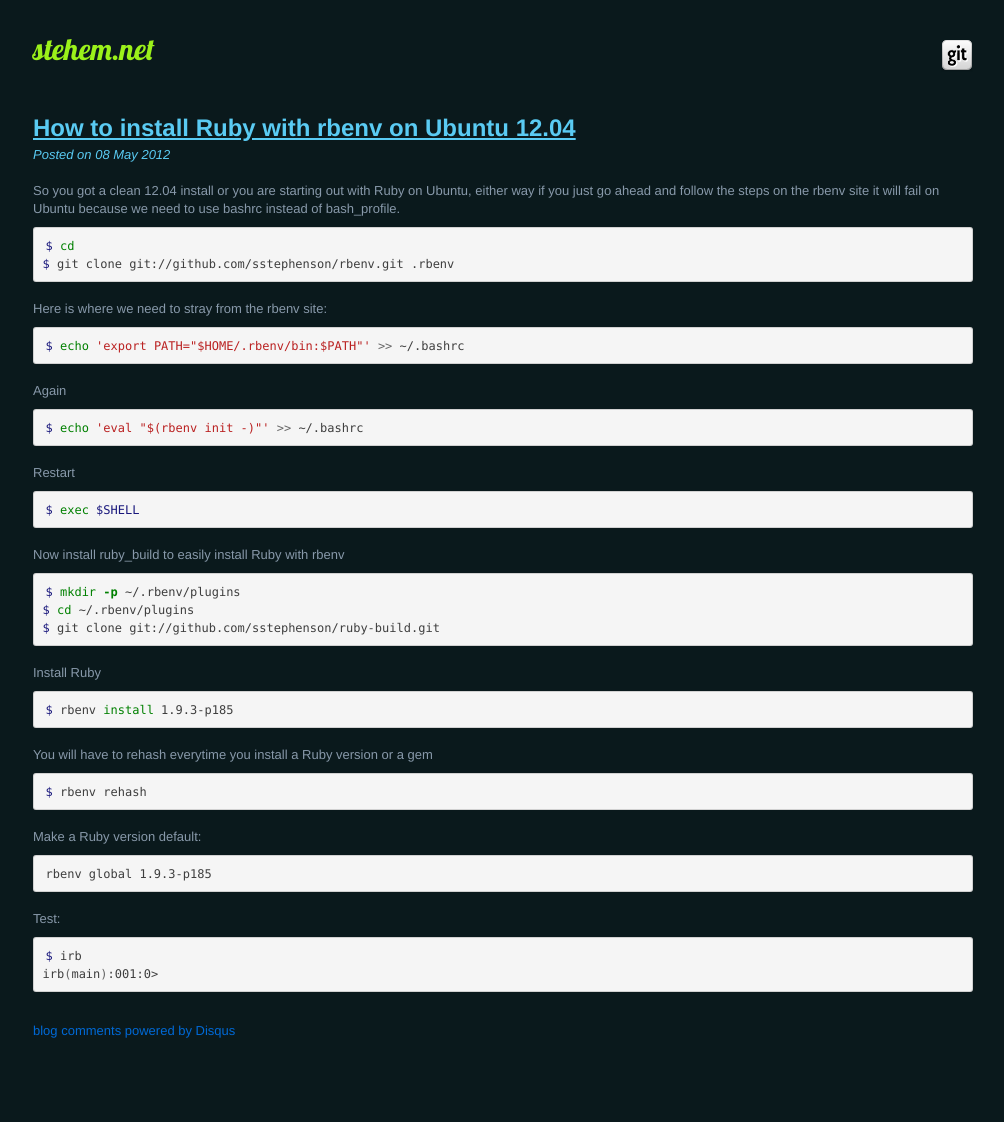
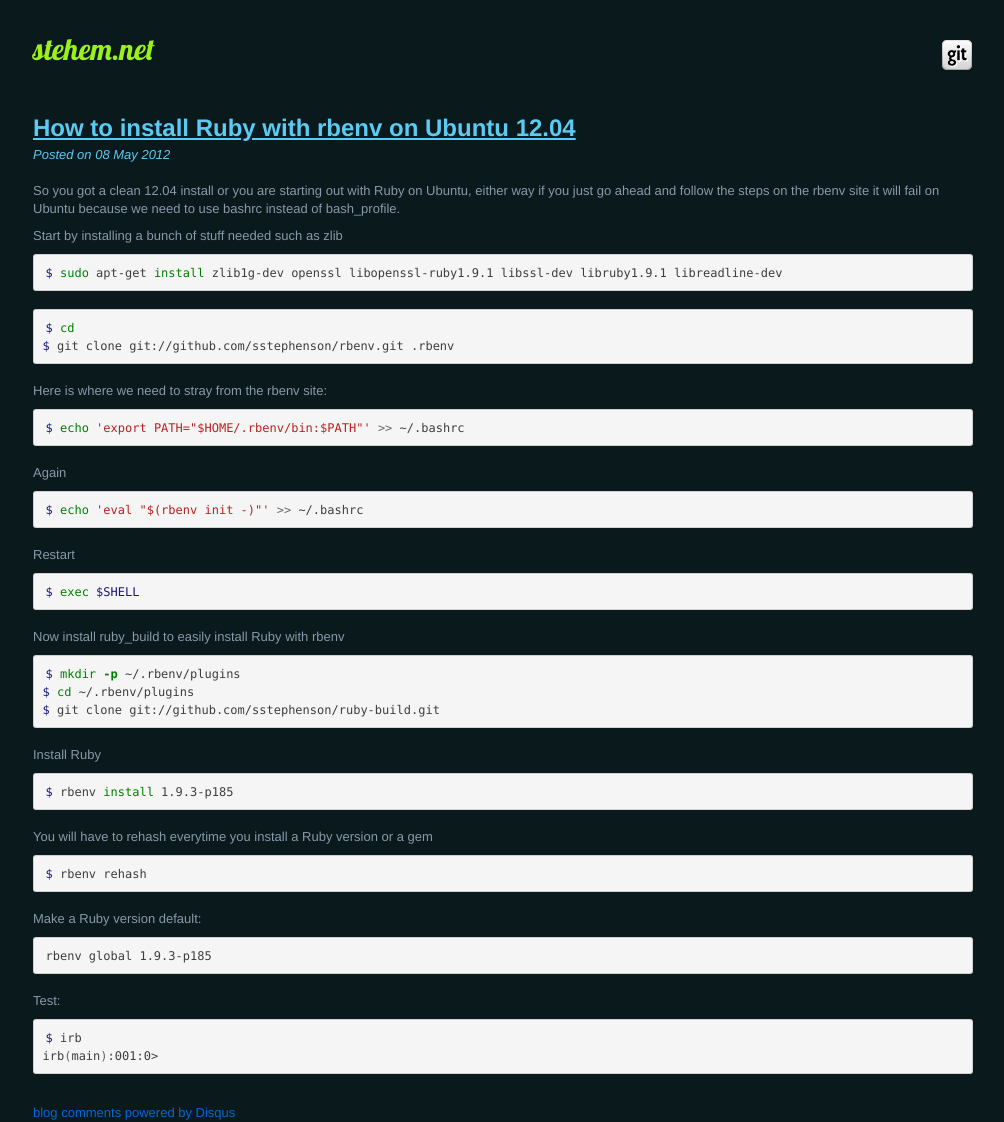
Before and after one commit to stehem/stehem.github.com, a Jekyll site: the page built from _posts/2012-05-08-how-to-install-ruby-with-rbenv-on-ubuntu-12-04.markdown, in a window 1280 px wide. Shown: the whole page, without its empty margins (137-1141 px from the left). Built offline with Jekyll 4.4.1, drawn with Linux system fonts in a browser that asks for light colours; Markdown is read by kramdown in place of the engine named in the settings; comment, search, counter and statistics services are not loaded; before the commit the page ends 1040 px from its top, so only the background shows below that.

Commit message:
goddamn fucking zlib

```diff
--- a/_posts/2012-05-08-how-to-install-ruby-with-rbenv-on-ubuntu-12-04.markdown
+++ b/_posts/2012-05-08-how-to-install-ruby-with-rbenv-on-ubuntu-12-04.markdown
@@ -8,6 +8,11 @@
 So you got a clean 12.04 install or you are starting out with Ruby on Ubuntu, either way if you
 just go ahead and follow the steps on the rbenv site it will fail on Ubuntu because we need to use
 bashrc instead of bash_profile.
+
+Start by installing a bunch of stuff needed such as zlib
+{% highlight bash %}
+$ sudo apt-get install zlib1g-dev openssl libopenssl-ruby1.9.1 libssl-dev libruby1.9.1 libreadline-dev
+{% endhighlight %}
 
 
 {% highlight bash %}
```
